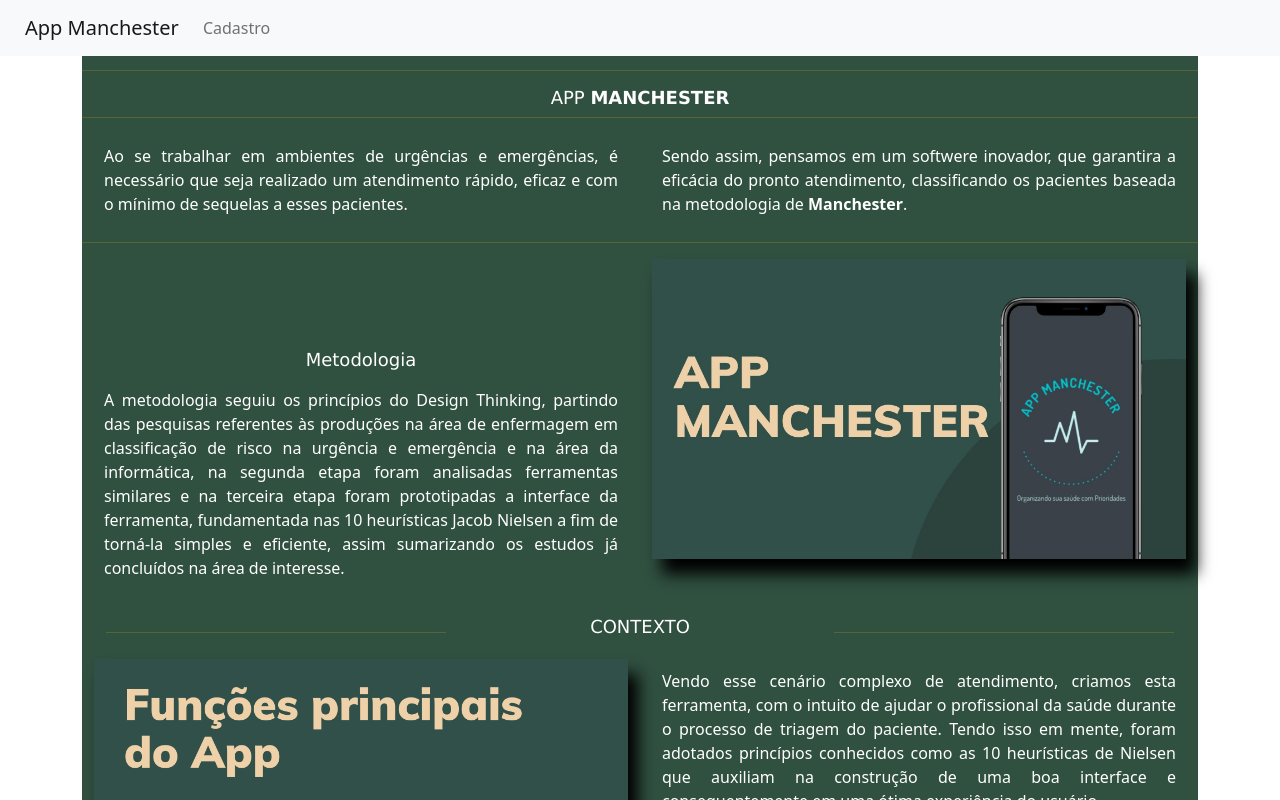
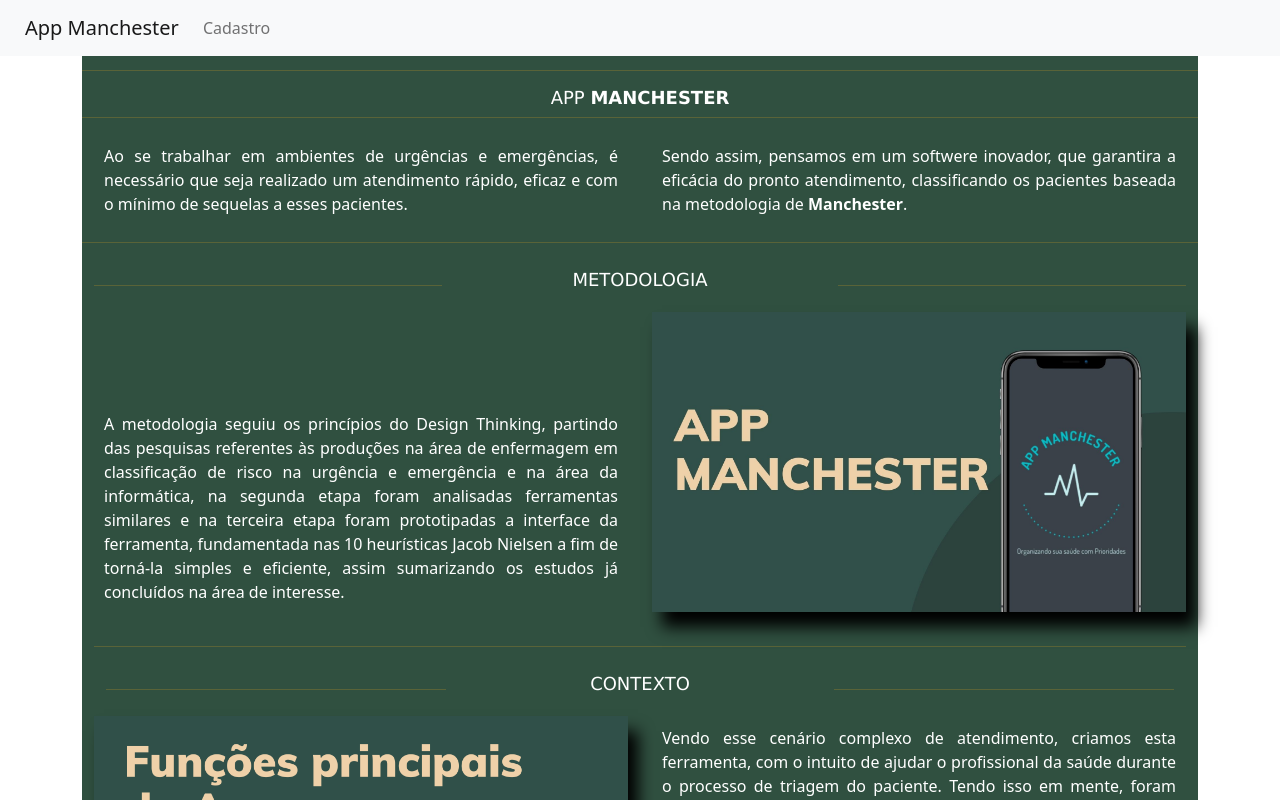
Before and after one commit to Cavalari0100/appmanchesterfront, a React (Create React App) app: page / in a window 1280 px wide. Shown: the top 800 px of the page. Built offline with nearby package versions, Linux system fonts and the light colour scheme.

Commit message:
Estilizacao da primeira pagina v2

```diff
--- a/src/components/Paginas/FirstPage/FirstPage.js
+++ b/src/components/Paginas/FirstPage/FirstPage.js
@@ -33,9 +33,15 @@ class FirstPage extends Component {
                     </Row>
                 </Container>
                 <Container style={{ backgroundColor: "#305040" }}>
+                        <Row style={{paddingTop:10,paddingBottom:10}}>
+                        <Col md={4}><hr className="linhasSeparatorias"></hr></Col>
+                        <Col md={4}><h1 className="textTitulo">METODOLOGIA</h1></Col>
+                        <Col md={4}><hr className="linhasSeparatorias"></hr></Col>
+                        </Row>
+                </Container>
+                <Container style={{ backgroundColor: "#305040" }}>
                     <Row>
                         <Col style={{ paddingTop: 90, color: "white" }} md={6}>
-                            <h1 className="textTitulo"> Metodologia </h1>
                             <p className="body-text">A metodologia seguiu os princípios do Design Thinking, partindo das pesquisas
                                 referentes às produções na área de enfermagem em classificação de risco na urgência e
                                 emergência e na área da informática, na segunda etapa foram analisadas ferramentas
@@ -56,6 +62,7 @@ class FirstPage extends Component {
                             </div>
                         </Col>
                     </Row>
+                    <hr className="linhasSeparatorias"></hr>
                     <Container>
                         <Row style={{paddingTop:10,paddingBottom:10}}>
                         <Col md={4}><hr className="linhasSeparatorias"></hr></Col>
@@ -82,6 +89,7 @@ class FirstPage extends Component {
                                 ótima experiência do usuário.</p>
                         </Col>
                     </Row>
+                    <hr className="linhasSeparatorias"></hr>
                     <Container>
                         <Row style={{paddingTop:15,paddingBottom:10}}>
                         <Col md={4}><hr className="linhasSeparatorias"></hr></Col>
```
